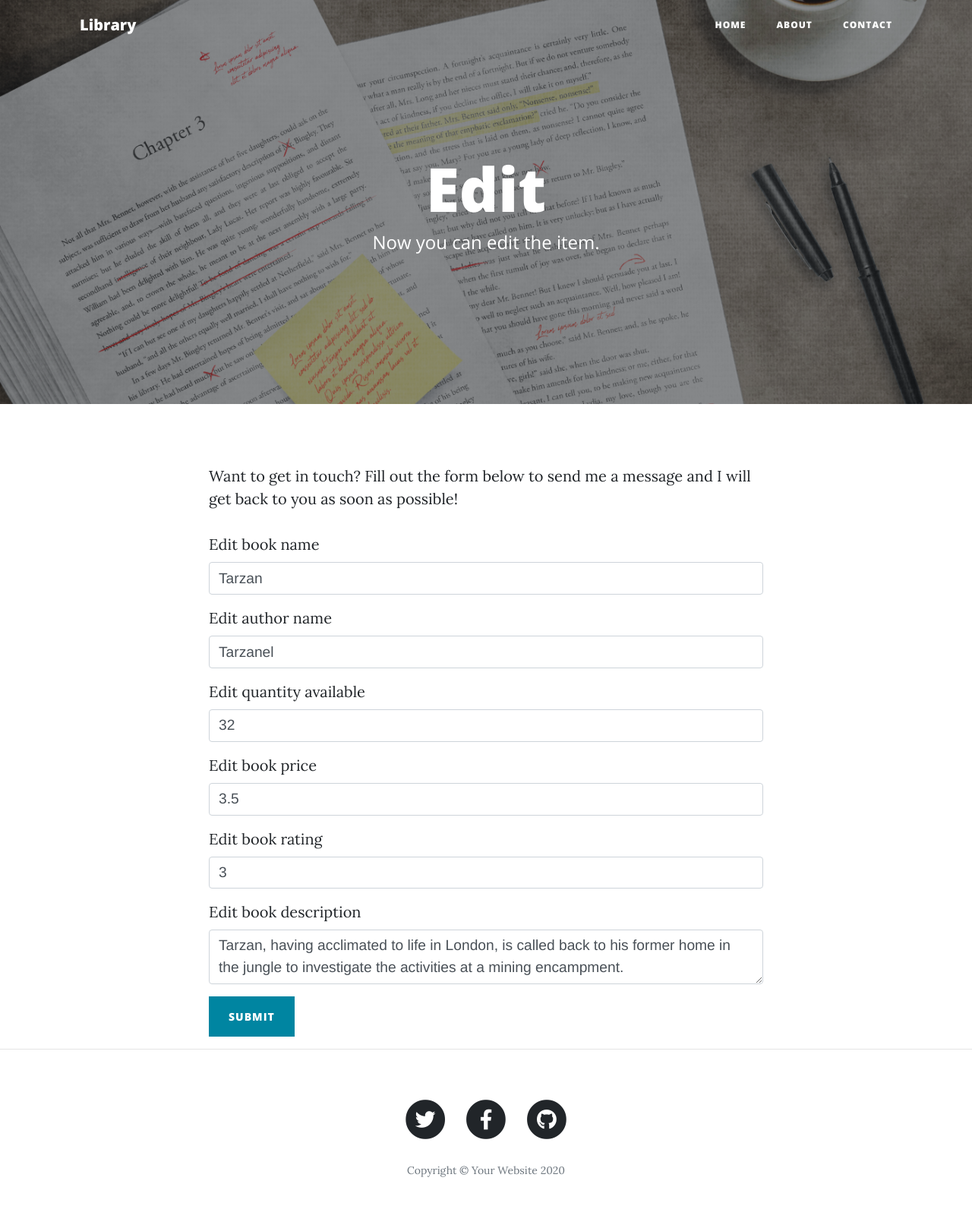
After one commit to CataDumi/Online-Store, a Flask app: page /edit/1 in a window 1280 px wide. The commit adds this page. Shown: the whole page at 76% size. Run offline with Flask 2, Linux system fonts and the light colour scheme; data comes from the database, SQL or seed files in the repository; both versions use the stored data as it was after the commit; some libraries are stand-ins or nearby versions.

Commit message:
Second commit - del and edit function

```diff
--- a/main.py
+++ b/main.py
@@ -2,9 +2,10 @@ import requests.cookies
 from flask import Flask, render_template, redirect, url_for, request
 from flask_bootstrap import Bootstrap
 from flask_sqlalchemy import SQLAlchemy
-from flask_wtf import FlaskForm
-from wtforms import StringField, SubmitField
-from wtforms.validators import DataRequired, URL
+from flask_wtf import FlaskForm,Form
+from wtforms import StringField, SubmitField,TextField,TextAreaField,IntegerField
+from wtforms import SubmitField, BooleanField, StringField, PasswordField, validators
+from wtforms.validators import DataRequired, URL,InputRequired,NumberRange
 from flask_ckeditor import CKEditor, CKEditorField
 from datetime import datetime
 
@@ -21,15 +22,7 @@ app.app_context().push()
 
 # Creez form pt carti
 
-# class BookForm(FlaskForm):
-#     book_id=StringField('Enter book id',validators=[DataRequired()])
-#     name = StringField('Enter book name', validators=[DataRequired()])
-#     author = StringField('Enter author name', validators=[DataRequired()])
-#     quantity = StringField('Enter quantity available ', validators=[DataRequired()])
-#     price = StringField('Enter book price', validators=[DataRequired()])
-#     rating = StringField('Enter book rating out of 5', validators=[DataRequired()])
-#     description = StringField('Enter book description', validators=[DataRequired()])
-#     submit=SubmitField('Submit')
+
 # ramane de testat
 
 
@@ -45,26 +38,75 @@ class Books(db.Model):
     description = db.Column(db.String(250))
 db.create_all()
 
-
+# Form pt edit
+class Edit(FlaskForm):
+    name = StringField('Edit book name', validators=[DataRequired(),InputRequired()])
+    author = StringField('Edit author name', validators=[DataRequired()])
+    quantity = IntegerField('Edit quantity available ', validators=[DataRequired()])
+    price = IntegerField('Edit book price', validators=[DataRequired()])
+    rating = IntegerField('Edit book rating', validators=[DataRequired(),validators.NumberRange(min=0,max=5)])
+    description = TextAreaField('Edit book description', validators=[DataRequired()])
+    submit = SubmitField('Submit')
 
 @app.route('/', methods=['GET', 'POST'])
 def get_all_posts():
     if request.method=='GET':
-        all_books=db.session.query(Books).all()[:1]  # ca sa vad doar primele cateva carti
+        preview=db.session.query(Books).all()[:1]  # ca sa vad doar primele cateva carti
+    return render_template("index.html",content=preview,date=datetime.now().strftime("%d/%m/%Y"))
 
-    return render_template("index.html",content=all_books,date=datetime.now().strftime("%d/%m/%Y"))
+@app.route('/edit/<int:id>',methods=["GET","POST"])
+def edit(id):
+    edit_form=Edit()
+
+    if request.method=='GET':
+    ###aici identific cartea din db si ii preiau caracteristicile pt editare
+        book_to_edit=Books.query.filter_by(id=id).first()
+        print('GET')
+        edit_form.name.data=book_to_edit.name
+        edit_form.author.data = book_to_edit.author
+        edit_form.quantity.data = book_to_edit.quantity
+        edit_form.price.data = book_to_edit.price
+        edit_form.rating.data = book_to_edit.rating
+        edit_form.description.data = book_to_edit.description
+        return render_template('edit.html', form=edit_form)
+
+    #Submit changes to db
+    elif request.method=='POST':
+        print('POST')
+        print(edit_form.name.data)
+        print(edit_form.author.data)
+        print(edit_form.quantity.data)
+        print(edit_form.price.data)
+        print(edit_form.rating.data)
+        print(edit_form.description.data)
+
+        #Enter new data
+        edited_book=Books.query.filter_by(id=id).first()
+        print(edited_book.name)
+        print(edit_form.name.data)
+        edited_book.name=edit_form.name.data
+        edited_book.author=edit_form.author.data
+        edited_book.quantity=edit_form.quantity.data
+        edited_book.price=edit_form.price.data
+        edited_book.rating=edit_form.rating.data
+        edited_book.description=edit_form.description.data
+        db.session.commit()
+
+        return redirect(url_for('catalogue'))
 
 
-@app.route('/delete',methods=["GET","POST"])
-def delete_book():
-    print('sall CFFFFF')
-    return render_template('index.html')
+@app.route('/delete/<int:id>',methods=["GET","POST"])
+def delete_book(id):
+    book_to_delete=Books.query.get(id)
+    db.session.delete(book_to_delete)
+    db.session.commit()
+    return redirect(url_for('get_all_posts'))
 
 @app.route("/catalogue")
-def show_post():
+def catalogue():
     requested_post = None
     all_books=db.session.query(Books).all()
-    return render_template("catalogue.html",content=all_books)
+    return render_template("catalogue.html",content=all_books,date=datetime.now().strftime("%d/%m/%Y"))
 
 
 @app.route('/add_books', methods=['POST', "GET"])
--- a/templates/catalogue.html
+++ b/templates/catalogue.html
@@ -30,15 +30,15 @@
                     Author name: {{item.author}}
                 </h3>
                 </a>
-                <p class="post-meta">Quantity available
+                <p class="post-meta">Quantity available:
                     <a href="#">{{item.quantity}}</a>
                     on date {{date}}</p>
                 <p class="post-meta">Price: {{item.price}} Eur</p>
                 <p class="post-meta">Rating: {{item.rating}}/5</p>
                 <p class="post-meta">Description: {{item.description}}</p>
-                <a href="{{url_for('delete_book')}}">Delete book</a>
+                <a href="{{url_for('delete_book',id=item.id)}}">Delete book</a>
                 <br>
-                <a href="/about">Edit book</a>
+                <a href="{{url_for('edit',id=item.id)}}">Edit book</a>
             </div>
             <hr>
             {% endfor %}
--- /dev/null
+++ b/templates/edit.html
@@ -0,0 +1,41 @@
+{% include "header.html" %}
+{% import "bootstrap/wtf.html" as wtf %}
+
+
+  <!-- Page Header -->
+  <header class="masthead" style="background-image: url('{{ url_for('static', filename='img/edit.jpg')}}')">
+    <div class="overlay"></div>
+    <div class="container">
+      <div class="row">
+        <div class="col-lg-8 col-md-10 mx-auto">
+          <div class="page-heading">
+            <h1>Edit</h1>
+            <span class="subheading">Now you can edit the item.</span>
+          </div>
+        </div>
+      </div>
+    </div>
+  </header>
+
+  <!-- Main Content -->
+  <div class="container">
+    <div class="row">
+      <div class="col-lg-8 col-md-10 mx-auto">
+        <p>Want to get in touch? Fill out the form below to send me a message and I will get back to you as soon as possible!</p>
+        <!-- Contact Form - Enter your email address on line 19 of the mail/contact_me.php file to make this form work. -->
+        <!-- WARNING: Some web hosts do not allow emails to be sent through forms to common mail hosts like Gmail or Yahoo. It's recommended that you use a private domain email address! -->
+        <!-- To use the contact form, your site must be on a live web host with PHP! The form will not work locally! -->
+
+          {{ wtf.quick_form(form, button_map={"submit": "primary"}, novalidate=False) }}
+
+
+
+
+
+      </div>
+    </div>
+  </div>
+
+  <hr>
+
+  {% include "footer.html" %}
--- a/templates/index.html
+++ b/templates/index.html
@@ -35,9 +35,6 @@
                 <p class="post-meta">Price: {{item.price}} Eur</p>
                 <p class="post-meta">Rating: {{item.rating}}/5</p>
                 <p class="post-meta">Description: {{item.description}}</p>
-                <a href="{{url_for('delete_book'),1}}">Delete book</a>
-                <br>
-                <a href="/about">Edit book</a>
             </div>
             <hr>
             {% endfor %}
```
Also changed, not shown: instance/books.db, static/img/edit.jpg (added), 1 other file.
